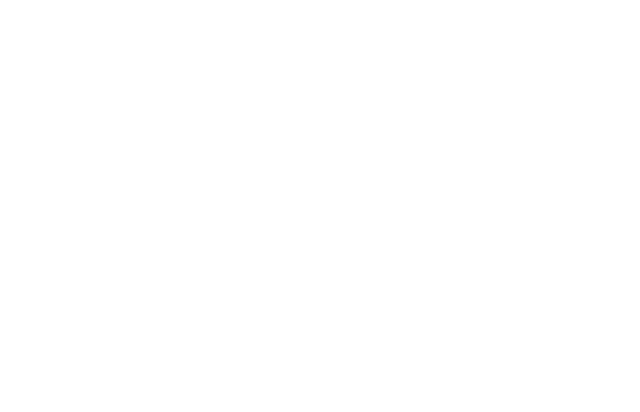
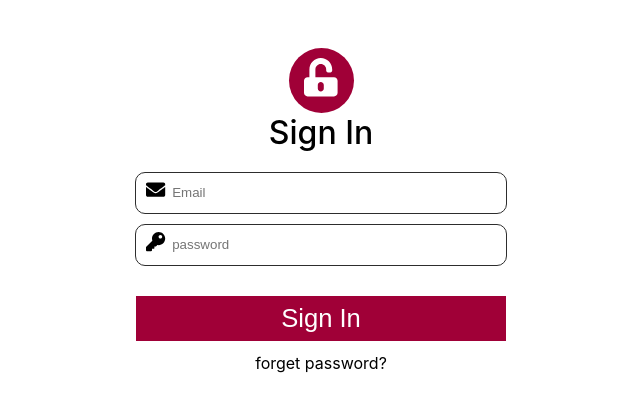
Before and after one commit to steamed-potatoes/potato-front, a React (Create React App) app: page /login in a window 1280 px wide. Shown: the top 412 px of the page, without its empty margins (319-959 px from the left). Built offline with nearby package versions, Linux system fonts and the light colour scheme.

Commit message:
login 디자인 틀

```diff
--- /dev/null
+++ b/src/containers/login/Login.css
@@ -0,0 +1,159 @@
+
+.Login__Container {
+    height: 100vh;
+    width: 100vw;
+    display: flex;
+    flex-direction: column;
+    justify-content:center;
+}
+
+.Login__Item__Header{
+    font-weight: 450;
+    font-size: larger;
+    padding: 0 10px;
+    flex-basis: 10%;
+}
+
+.Login__item__form {
+    flex-basis: 40%;
+}
+#header__print {
+    font-size: 32px;
+}
+
+.Item__Logo {
+    width: 45px;
+    height: 45px;
+    margin:auto;
+    padding: 10px;
+    border-radius:50%;
+    background-color: #a00037
+}
+form {
+    margin-top: 10px;
+}
+.Login__form{
+    margin: 10px;
+}
+
+input {
+    height: 20px;
+    margin: 2px 5px;
+}
+
+#label__Email {
+    margin-top: 0%;
+    margin-bottom: 2px;
+}
+.area__email {
+    /* border-bottom: 1px solid rgb(45, 45, 45); */
+
+    border: 1px solid rgb(45, 45, 45);
+    border-radius: 10px;
+
+    padding: 5px 10px;
+    width: 350px;
+    height: 30px;
+    margin: auto;
+    font-size: larger;
+    text-align: left;
+}
+
+
+#label__Email {
+    color: rgb(110, 110, 110);
+}
+
+.area__pw {
+    /* border-bottom: 1px solid rgb(45, 45, 45); */
+
+    border: 1px solid rgb(45, 45, 45);
+    border-radius: 10px;
+
+    padding: 5px 10px;
+    width: 350px;
+    height: 30px;
+    margin: auto;
+    font-size: larger;
+    text-align: left;
+}
+
+#label__pw {
+    color: rgb(110, 110, 110);
+}
+
+
+#Item__submit{
+    background:#a00037;
+    color:#fff;
+    border:none;
+
+    height:45px;
+    width: 370px;
+    font-size:1.6em;
+    padding:0 2em;
+    cursor:pointer;
+    transition:800ms ease all;
+    margin-top: 20px;
+
+    /* background:#fff;
+    color:#a00037;
+    border: 2px solid #a00037; */
+}
+
+
+#Item__submit:hover{
+    background:#fff;
+    color:#a00037;
+    border: 2px solid #a00037;
+    border-radius: 10px;
+
+    /* background:#a00037;
+    color:#fff;
+    border:none; */
+
+    transition:800ms ease all;
+}
+
+
+.Login__Item__Under {
+    flex-basis: 50%;
+}
+
+
+
+
+input:focus {
+    outline:none;
+
+}
+
+/*
+            <div className="Login__Item__Header">
+                <div className="Item__Logo">
+                    <FontAwesomeIcon size="2x" style={headerIconStyle} icon={faUnlockAlt}/>
+                </div>
+                Sign In
+            </div>
+            <form id="Login__Item__Form">
+            <div className="Login__form" id="Item__id">
+                <label>Email-Address<br/>
+                    <FontAwesomeIcon icon={faEnvelope}/>
+                    <input type="text" name="user-Email" placeholder="Email" style={inputStyle}></input>
+                </label>
+            </div>
+            <div className="Login__form" id="Item__pw">
+                <label>password<br/>
+                    <FontAwesomeIcon className="Icon__Logo" icon={faKey}/>
+                    <input type="password" name="user-Pw" placeholder="password" style={inputStyle}></input>
+                </label>
+            </div>
+            <div className="Login__form" id="Item__submit">
+                <input type="submit" value="Sign In"></input>
+            </div>
+            </form>
+            <div className="Login__Item__Under">
+                forget password?
+
+            </div>
+            */
--- /dev/null
+++ b/src/containers/login/Login.js
@@ -0,0 +1,46 @@
+import React from 'react';
+import { FontAwesomeIcon } from '@fortawesome/react-fontawesome'
+import { faKey, faUnlockAlt, faEnvelope } from '@fortawesome/free-solid-svg-icons'
+import './Login.css';
+
+export default function Login() {
+    const inputStyle = {
+        border:"none",
+    }
+    const headerIconStyle = {
+        color:"white",
+
+    }
+
+    return (
+        <div className="Login__Container">
+            <div className="Login__Item__Header">
+                <div className="Item__Logo">
+                    <FontAwesomeIcon size="2x" style={headerIconStyle} icon={faUnlockAlt}/>
+                </div>
+                <span id="header__print">Sign In</span>
+            </div>
+            <form id="Login__Item__Form">
+            <div className="Login__form" id="Item__id">
+                    <div className="area__email">
+                    <FontAwesomeIcon size="1.8x" icon={faEnvelope}/>
+                    <input type="text" id="input__email" name="user-Email" placeholder="Email" style={inputStyle}></input>
+                 </div>
+            </div>
+            <div className="Login__form" id="Item__pw">
+                <div className="area__pw">
+                    <FontAwesomeIcon className="Icon__Logo" icon={faKey}/>
+                    <input type="password" id="input__pw" name="user-Pw" placeholder="password" style={inputStyle}></input>
+                </div>
+            </div>
+            <div className="Login__form" >
+                <input type="submit" id="Item__submit" value="Sign In"></input>
+            </div>
+            </form>
+            <div className="Login__Item__Under">
+                forget password?
+
+            </div>
+        </div>
+    );
+}
--- a/src/routes/index.js
+++ b/src/routes/index.js
@@ -1,10 +1,12 @@
 import React from 'react';
 import { Route, Switch } from 'react-router-dom';
 import Home from 'containers/home/Home';
+import Login from 'containers/login/Login';
 
 const Routes = () => (
   <Switch>
     <Route exact path="/" component={Home} />
+    <Route path="/login" component={Login} />
   </Switch>
 );
 
```
Also changed, not shown: package.json (+4 -5 lines).
